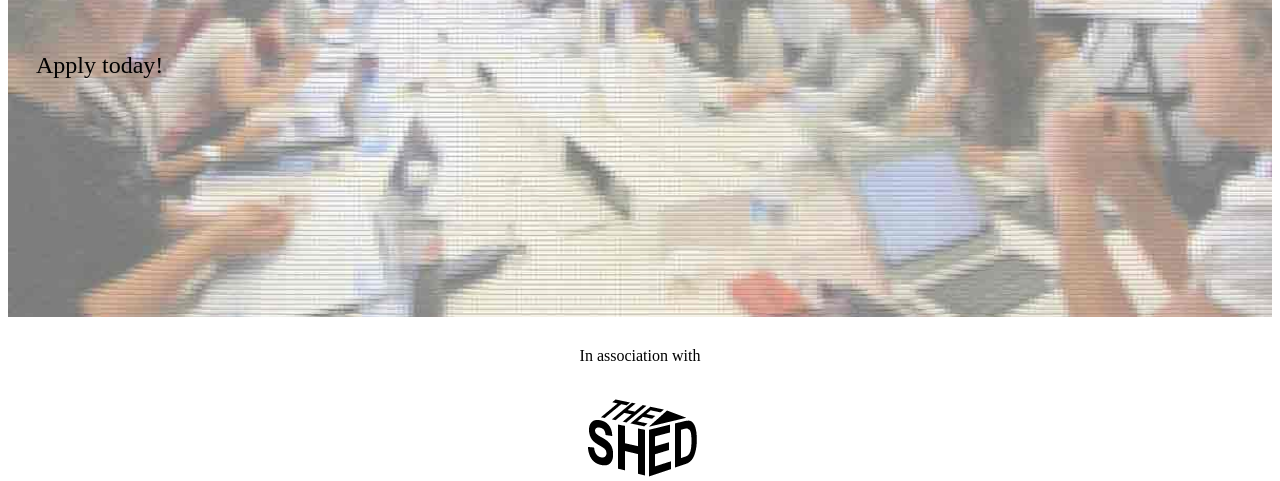
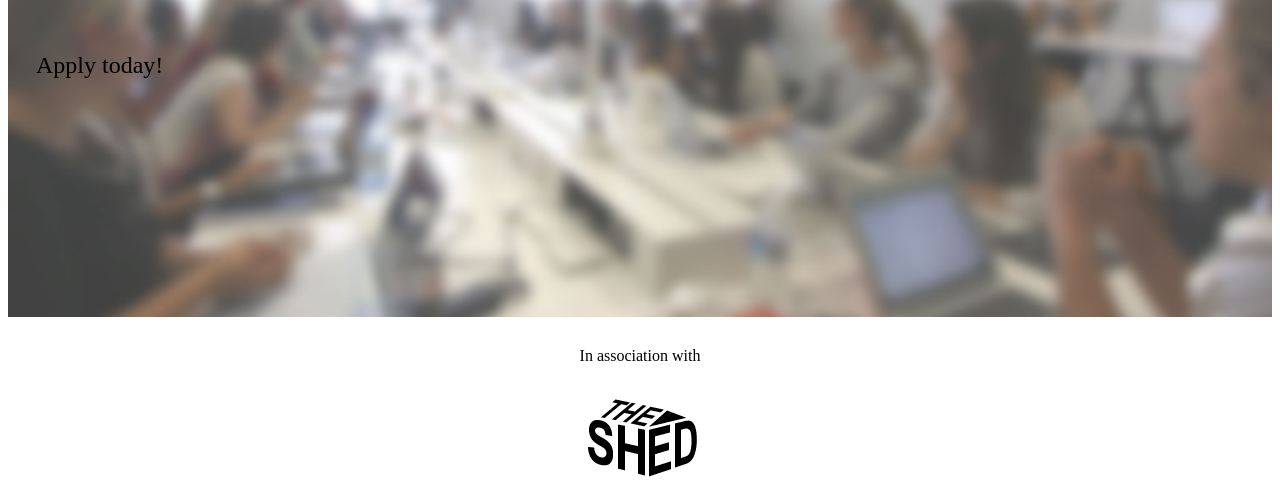
Before and after one commit to tomclose/oxfordcodelab.com, a website: page app/index.html in a window 1280 px wide. Shown: the part 429-910 px from the top of the page. Drawn offline with nearby package versions, Linux system fonts and the light colour scheme; files that its build step writes are made by us from their sources.

Commit message:
Better background image

```diff
--- a/app/styles/main.css
+++ b/app/styles/main.css
@@ -51,7 +51,7 @@ body {
 }
 
 #top {
-  background: url('../images/background.jpg') no-repeat center center fixed;
+  background: url('../images/background2.jpg') no-repeat center center fixed;
   -webkit-background-size: cover;
   -moz-background-size: cover;
   -o-background-size: cover;
```
Also changed, not shown: app/images/background2.jpg (added).
